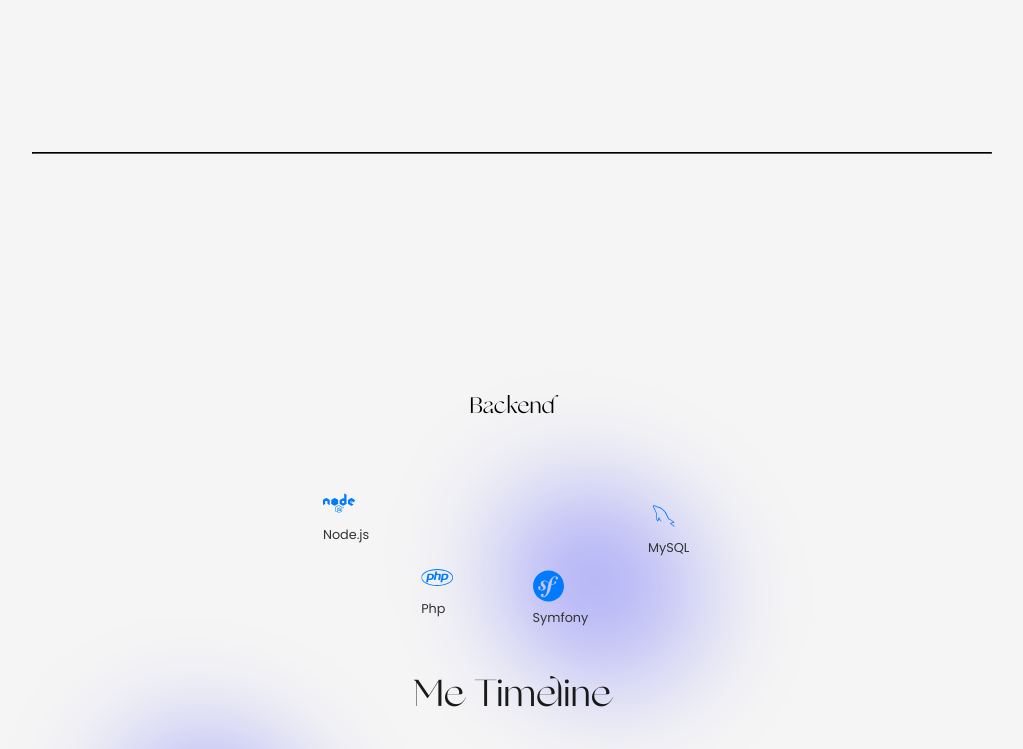
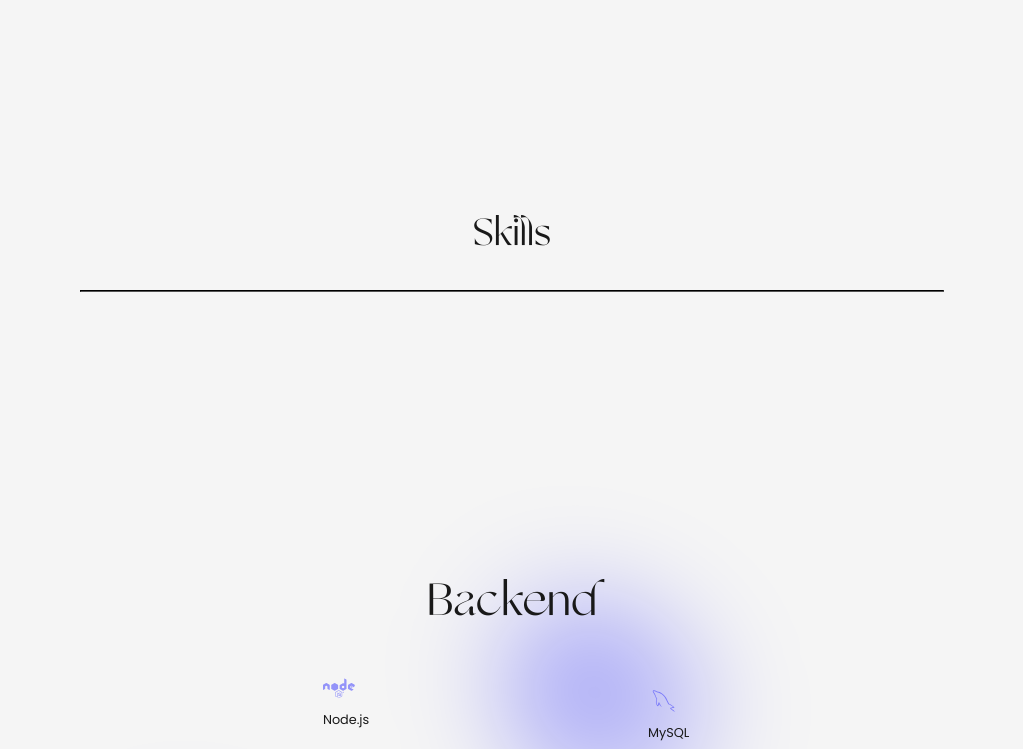
Before and after one commit to D-Seonay/portfolio-matheo-delaunay-2024, a React (Create React App) app: page /about in a window 1280 px wide. Shown: the part 1940-2689 px from the top of the page, without its empty margins (128-1151 px from the left). Built offline with nearby package versions, Linux system fonts and the light colour scheme.

Commit message:
update style and dark mode

```diff
--- a/src/component/AboutMe.js
+++ b/src/component/AboutMe.js
@@ -186,8 +186,8 @@ const AboutMe = () => {
 
 			</TextWithImage>
 
-			<Divider theme={theme} />
 			<SkillsServicesList />
+
 			<MyTimeline />
 			<ParallaxComponent />
 			<ContactMe />
--- a/src/component/ui/SkillItem.js
+++ b/src/component/ui/SkillItem.js
@@ -1,6 +1,7 @@
 import React from 'react';
 import styled, { keyframes } from 'styled-components';
 import { IconBase } from 'react-icons';
+import {useTheme} from "../ThemeContext";
 
 const rotateAnimation = keyframes`
   from {
@@ -18,24 +19,25 @@ const SkillAtom = styled.div`
 
 const SkillIcon = styled(IconBase)`
   font-size: 2rem;
-  color: #007bff;
+  color: rgba(0, 0, 255, 0.4);
 `;
 
 const SkillName = styled.span`
   display: block;
   font-size: 0.8rem;
-  color: #333;
+  color: ${props => (props.theme === 'light' ? '#191919' : '#DADADA')};
 `;
 
 const SkillItem = ({ icon, name, position }) => {
+	const { theme } = useTheme();
 	const Icon = icon;
 	if (!position) {
 		return null; // Ne rend rien si la position n'est pas définie
 	}
 	return (
-		<SkillAtom style={{ left: `${position.x}`, top: `${position.y}` }}>
-			<SkillIcon as={Icon} />
-			<SkillName>{name}</SkillName>
+		<SkillAtom theme={theme} style={{ left: `${position.x}`, top: `${position.y}` }}>
+			<SkillIcon as={Icon} theme={theme} />
+			<SkillName theme={theme}>{name}</SkillName>
 		</SkillAtom>
 	);
 };
--- a/src/component/ui/SkillsServicesList.js
+++ b/src/component/ui/SkillsServicesList.js
@@ -7,6 +7,7 @@ import { IoLogoJavascript, IoTerminal } from "react-icons/io5";
 import { DiMysql } from "react-icons/di";
 import { SiAdobe } from "react-icons/si";
 import { TbBrandVscode } from "react-icons/tb";
+import {useTheme} from "../ThemeContext";
 
 
 
@@ -44,6 +45,31 @@ const skillsData = {
 	]
 };
 
+const Skills = styled.section`
+  padding: 5vh 5vw;
+  position: relative;
+  display: flex;
+  flex-direction: column;
+`;
+
+const TitleContainer = styled.div`
+  display: flex;
+  flex-direction: column;
+  align-items: center;
+  margin-bottom: 2rem;
+`;
+
+const Title = styled.h1`
+  font-size: 2.5rem;
+  color: ${props => (props.theme === 'light' ? '#191919' : '#DADADA')};
+`;
+
+const Divider = styled.hr`
+  width: 75%;
+  margin: 1rem auto;
+  border-color: ${props => (props.theme === 'light' ? '#000' : '#fff')};
+`;
+
 const SkillsContainer = styled.div`
   position: relative;
   width: 400px;
@@ -57,10 +83,15 @@ const SkillsContainer = styled.div`
 `;
 
 const SkillTitle = styled.h2`
-  font-size: 24px;
+  font-size: 3rem;
+  color : ${props => (props.theme === 'light' ? '#191919' : '#DADADA')};
 `;
 
+
 const SkillsService = () => {
+
+	const { theme } = useTheme();
+
 	const [categoryIndex, setCategoryIndex] = useState(0);
 	const [atomsPositions, setAtomsPositions] = useState([]);
 	const titleRef = useRef(null); // Création de la référence pour le titre
@@ -106,13 +137,19 @@ const SkillsService = () => {
 	const positions = atomsPositions.slice(0, currentCategory.length);
 
 	return (
+		<Skills>
+			<TitleContainer>
+				<Title theme={theme}>Skills</Title>
+				<Divider theme={theme} />
+			</TitleContainer>
 			<SkillsContainer>
-			<SkillTitle ref={titleRef}>
+				<SkillTitle theme={theme} ref={titleRef}>
 					{Object.keys(skillsData)[categoryIndex]}
 				</SkillTitle>
 
 				{positions.map((position, index) => (
 					<DelayedSkillItem
+						themed={theme}
 						key={index}
 						name={currentCategory[index].name}
 						icon={currentCategory[index].icon}
@@ -121,11 +158,15 @@ const SkillsService = () => {
 					/>
 				))}
 			</SkillsContainer>
+		</Skills>
 	);
 };
 
 // Define a new component with delay
 const DelayedSkillItem = ({ name, icon, position, delay }) => {
+
+	const { theme } = useTheme();
+
 	const [isVisible, setIsVisible] = useState(false);
 
 	useEffect(() => {
@@ -139,7 +180,7 @@ const DelayedSkillItem = ({ name, icon, position, delay }) => {
 	}, [delay]);
 
 	return isVisible ? (
-		<SkillItem name={name} icon={icon} position={position} />
+		<SkillItem name={name} icon={icon} position={position} theme={theme} />
 	) : null;
 };
 
```
Lines whose indentation alone changed are shown as unchanged.
